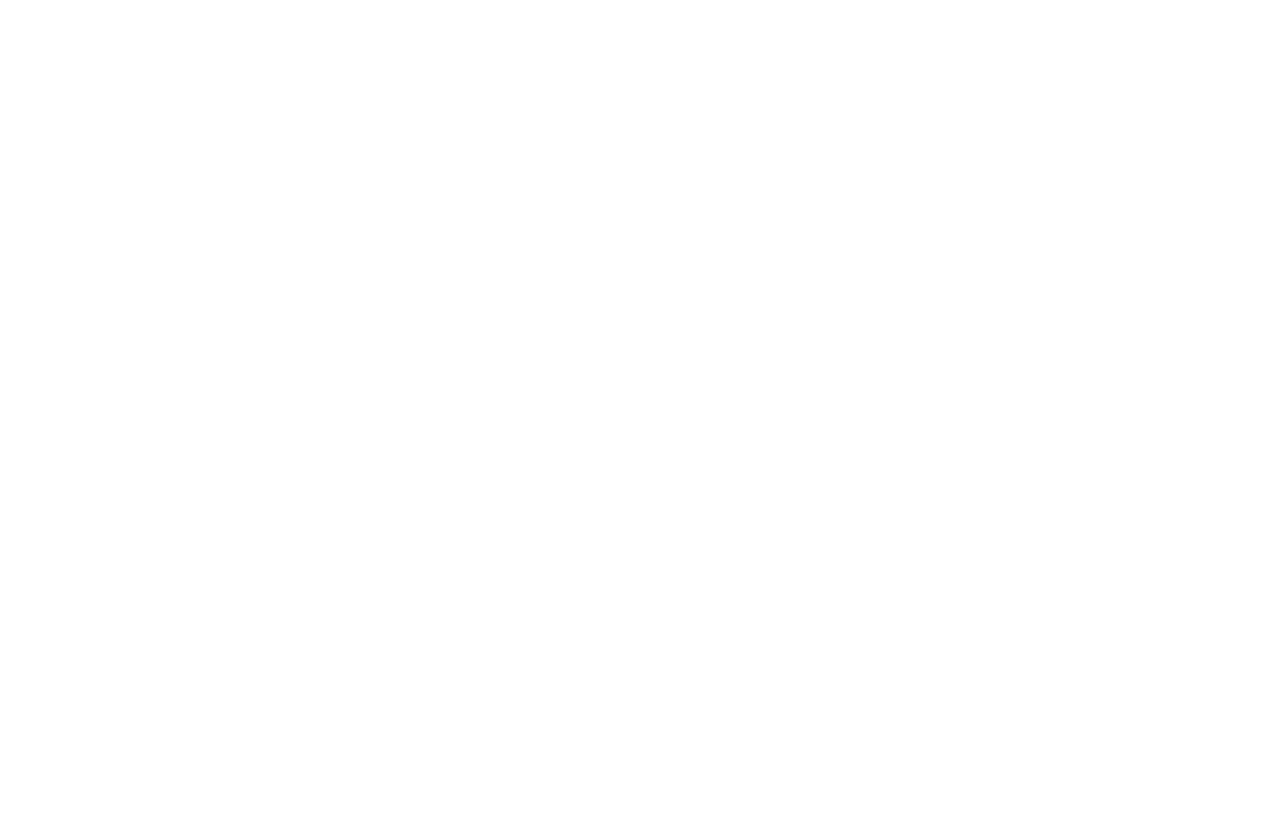
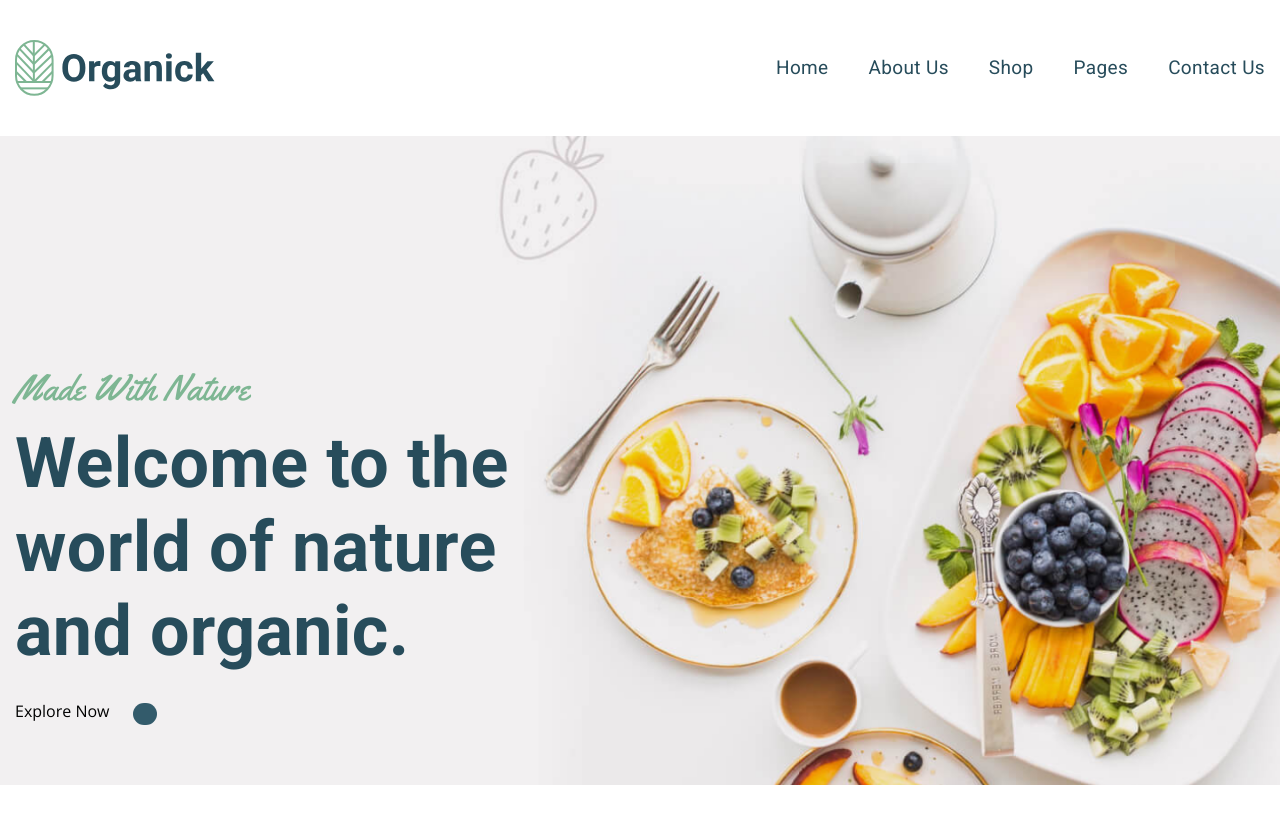
Before and after one commit to Beetroot-Academy/Hovrashli_Team, a plain HTML site: page index.html in a window 1280 px wide. Before the commit the page ends 800 px from the top, so only its background shows below. Drawn offline with nearby package versions, Linux system fonts and the light colour scheme.

Commit message:
addd header and hero section

```diff
--- a/index.html
+++ b/index.html
@@ -15,9 +15,45 @@
     <link rel="stylesheet" href="./style/style.css" />
   </head>
   <body>
-    <header class="header"></header>
+    <header class="header">
+        <div class="container header_container">
+          <div class="header_logo">
+            <img src="./assets/logo.svg" alt="logo" />
+          </div>
+          <nav class="nav">
+              <ul class="header_list">
+                <li class="    header_item">
+                  <a href="#" class="header_link">Home</a>
+                </li>
+                <li class="    header_item">
+                  <a href="#" class="header_link">About Us</a>
+                </li>
+                <li class="    header_item">
+                  <a href="#" class="header_link">Shop</a>
+                </li>
+                <li class="    header_item">
+                  <a href="#" class="header_link">Pages</a>
+                </li>
+                <li class="    header_item">
+                  <a href="#" class="header_link">Contact Us</a>
+                </li>
+              </ul>
+            </li>
+          </nav>
+        </div>
+    </header>
     <main>
-      <section class="hero"></section>
+      <section class="hero">
+        <div class="container hero__container">
+            <h2 class="title hero__title">
+                Made with nature
+            </h2>
+            <h3 class="subtitle hero__subtitle">
+    Welcome to the world of nature and organic.
+            </h3>
+            <a href='#' class="btn hero__btn"> Explore Now <span class="btn__arrow"></span></a>
+        </div>
+      </section>
       <section class="about-us"></section>
     </main>
     <footer class="footer"></footer>
--- /dev/null
+++ b/source/scss/_header.scss
@@ -0,0 +1,99 @@
+@use 'variables' as *;
+@use 'font-mixin' as *;
+
+.header {
+    padding-top: 40px;
+    padding-bottom: 40px;
+
+    &_container {
+        display: flex;
+        align-items: center;
+        justify-content: space-between;
+    }
+
+
+
+    &_list {
+        display: flex;
+        gap: 40px;
+        align-items: center;
+    }
+
+
+
+    &_link {
+        font-family: 'Roboto';
+            font-style: normal;
+            font-weight: 400;
+            font-size: 19px;
+            line-height: 1.7;
+            letter-spacing: 0.36px;
+            color: $deep-blue;
+            transition: color 0.3s ease-in-out;
+            &:hover{
+                color: $light-blue;
+            }
+    }
+}
+.hero {
+    margin-bottom: 140px;
+
+    background-image: url('/assets/hero.png');
+    background-size: cover;
+    background-position: center;
+
+
+
+
+
+    &__title {
+        padding-top: 220px;
+    }
+
+
+    &__subtitle {
+        font-family: 'Roboto';
+            font-style: normal;
+            font-weight: 700;
+            font-size: 70px;
+            line-height: 1.2;
+            letter-spacing: 0.36px;
+            color: #274C5B;
+            width: 40%;
+            padding-bottom: 30px;
+    }
+
+
+    &__btn {
+        margin-bottom: 250px;
+        background-color: #EFD372;
+    }
+}
+
+.container {
+    width: 100%;
+}
+
+
+.subtitle {}
+
+.btn {
+    border: none;
+    border-radius: 16px;
+    width: 219px;
+    height: 82px;
+    &__arrow {
+        margin-left: 24px;
+        position: absolute;
+        display: inline-block;
+       padding: 11px 12px;
+       background-color: #335B6B;
+       border-radius: 100px ;
+       &::after{
+           content: '';
+           display: block;
+           background-image: url(/assets/arrow.svg);
+
+       }
+    }
+}
--- a/source/scss/style.scss
+++ b/source/scss/style.scss
@@ -1,17 +1,21 @@
 @use 'variables' as *;
 @use 'font-mixin' as *;
+@use 'header';
 
 
 *{
     margin: 0;
     padding: 0;
+    box-sizing: border-box;
 }
 body{
     font-family: 'Open Sans', sans-serif;
 }
 .container{
-    max-width: 1390px;
-    width: 90%;
+    max-width: 1380px;
+    width: 100%;
+    padding: 0 15px;
+    margin: 0 auto;
 }
 ul, ol{
     list-style: none;
@@ -25,3 +29,13 @@ a{
     display: block;
     color: black;
 }
+.title {
+    font-family: 'Yellowtail';
+    font-style: normal;
+    font-weight: 400;
+    @include fluid-font(27px, 36px);
+    line-height: 1.8;
+    letter-spacing: 0.36px;
+    text-transform: capitalize;
+    color: $light-blue;
+}
```
Also changed, not shown: assets/arrow.svg (added), style/style.css, 1 other file.
